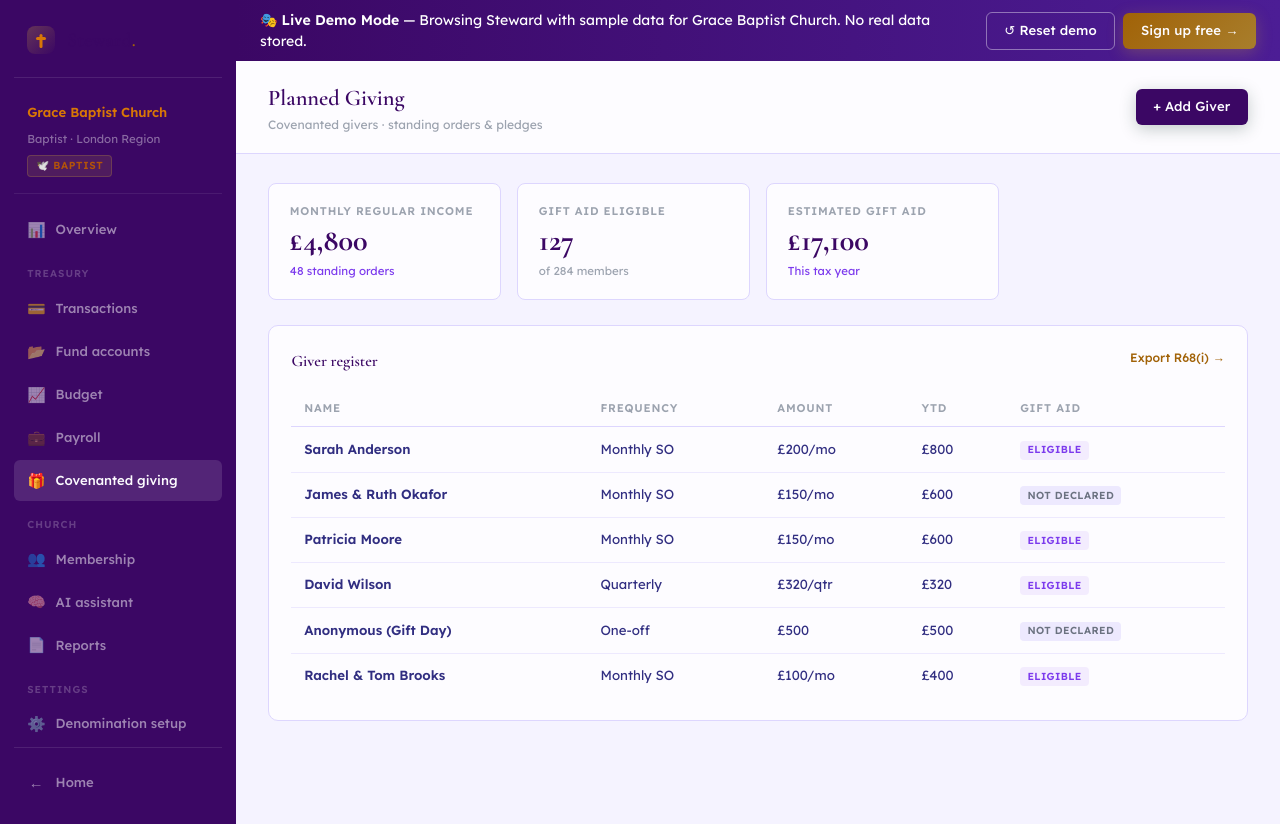
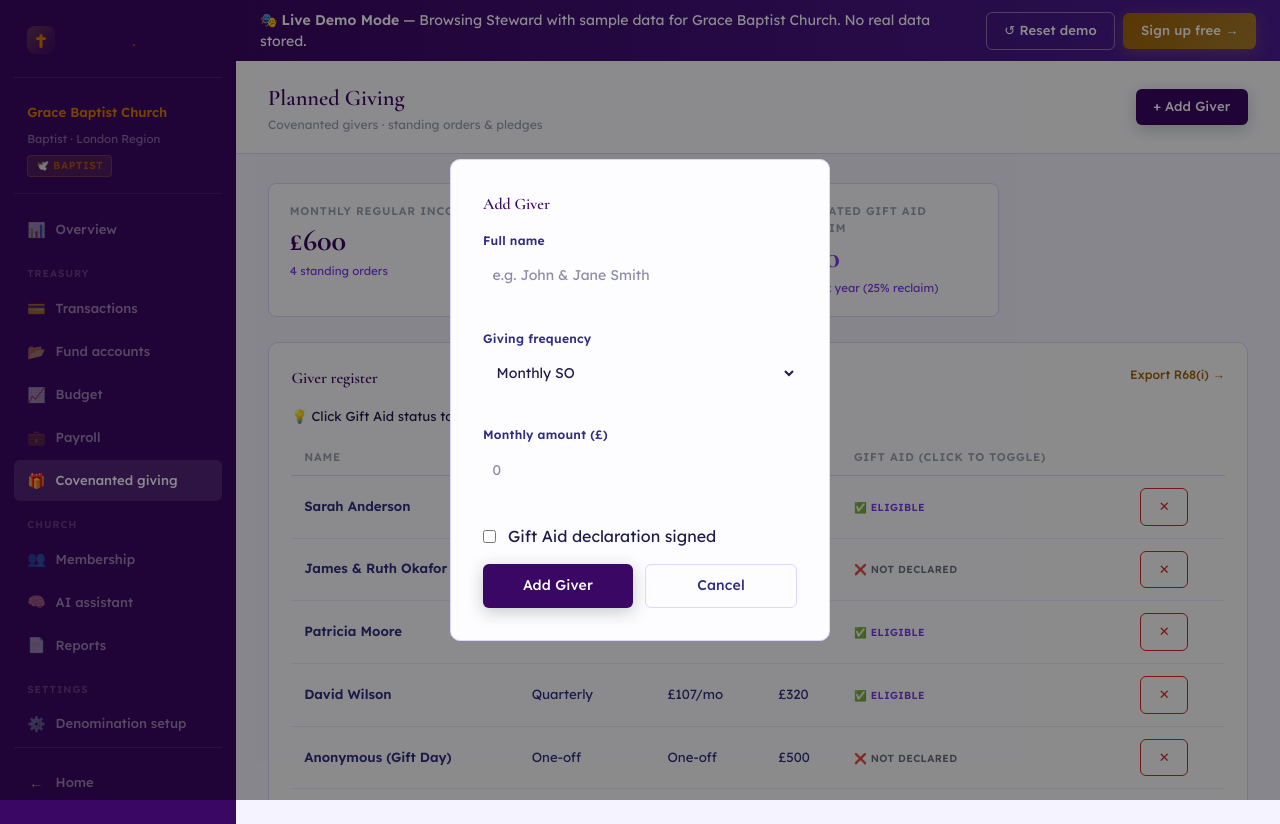
Before and after one commit to jatiopou-dev/Steward-MVP, a Next.js app: page /demo/giving in a window 1280 px wide. Both pictures are taken after a click on the button "+ Add Giver". Built offline with nearby package versions, Linux system fonts and the light colour scheme.

Commit message:
feat: wire demo giving to context, add delete

```diff
--- a/src/app/demo/giving/page.tsx
+++ b/src/app/demo/giving/page.tsx
@@ -1,42 +1,89 @@
 "use client";
-import React from "react";
+import React, { useState } from "react";
 import Topbar from "@/components/dashboard/Topbar";
+import { useDemoState } from "@/contexts/DemoStateContext";
+
 export default function DemoGiving() {
-  const givers = [
-    { name: "Sarah Anderson", freq: "Monthly SO", amount: "£200/mo", ytd: "£800", giftAid: true },
-    { name: "James & Ruth Okafor", freq: "Monthly SO", amount: "£150/mo", ytd: "£600", giftAid: false },
-    { name: "Patricia Moore", freq: "Monthly SO", amount: "£150/mo", ytd: "£600", giftAid: true },
-    { name: "David Wilson", freq: "Quarterly", amount: "£320/qtr", ytd: "£320", giftAid: true },
-    { name: "Anonymous (Gift Day)", freq: "One-off", amount: "£500", ytd: "£500", giftAid: false },
-    { name: "Rachel & Tom Brooks", freq: "Monthly SO", amount: "£100/mo", ytd: "£400", giftAid: true },
-  ];
+  const { state, dispatch } = useDemoState();
+  const [showAdd, setShowAdd] = useState(false);
+  const [form, setForm] = useState({ name: "", freq: "Monthly SO", monthly: "", giftAid: false });
+
+  const eligibleGivers = state.givers.filter(g => g.giftAid);
+  const totalEligibleYTD = eligibleGivers.reduce((s, g) => s + g.ytd, 0);
+  const giftAidEstimate = Math.round(totalEligibleYTD * 0.25);
+  const monthlyTotal = state.givers.filter(g => g.freq === "Monthly SO").reduce((s, g) => s + g.monthly, 0);
+
+  const addGiver = () => {
+    if (!form.name) return;
+    const monthly = parseFloat(form.monthly) || 0;
+    dispatch({
+      type: "ADD_GIVER",
+      giver: { id: Date.now(), name: form.name, freq: form.freq, monthly, ytd: monthly * 4, giftAid: form.giftAid },
+    });
+    setForm({ name: "", freq: "Monthly SO", monthly: "", giftAid: false });
+    setShowAdd(false);
+  };
+
   return (
     <>
-      <Topbar title="Planned Giving" subtitle="Covenanted givers · standing orders & pledges" actions={<button className="btn btn-forest btn-sm">+ Add Giver</button>} />
+      <Topbar title="Planned Giving" subtitle="Covenanted givers · standing orders & pledges" actions={<button className="btn btn-forest btn-sm" onClick={() => setShowAdd(true)}>+ Add Giver</button>} />
       <div className="content">
         <div className="kpi-row">
-          <div className="kpi"><div className="kpi-lbl">Monthly regular income</div><div className="kpi-val">£4,800</div><div className="kpi-meta up">48 standing orders</div></div>
-          <div className="kpi"><div className="kpi-lbl">Gift Aid eligible</div><div className="kpi-val">127</div><div className="kpi-meta neutral">of 284 members</div></div>
-          <div className="kpi"><div className="kpi-lbl">Estimated Gift Aid</div><div className="kpi-val">£17,100</div><div className="kpi-meta up">This tax year</div></div>
+          <div className="kpi"><div className="kpi-lbl">Monthly regular income</div><div className="kpi-val">£{monthlyTotal.toLocaleString()}</div><div className="kpi-meta up">{state.givers.filter(g => g.freq === "Monthly SO").length} standing orders</div></div>
+          <div className="kpi"><div className="kpi-lbl">Gift Aid eligible givers</div><div className="kpi-val">{eligibleGivers.length}</div><div className="kpi-meta neutral">of {state.givers.length} givers</div></div>
+          <div className="kpi"><div className="kpi-lbl">Estimated Gift Aid reclaim</div><div className="kpi-val" style={{ color: "var(--sage)" }}>£{giftAidEstimate.toLocaleString()}</div><div className="kpi-meta up">This tax year (25% reclaim)</div></div>
         </div>
+
         <div className="card">
           <div className="card-head"><div className="card-title">Giver register</div><div className="card-link">Export R68(i) →</div></div>
+          <p style={{ padding: "0 0 0.75rem", fontSize: "0.82rem", color: "var(--fg-muted)" }}>💡 Click Gift Aid status to toggle eligibility — reclaim estimate updates above.</p>
           <table className="tbl">
-            <thead><tr><th>Name</th><th>Frequency</th><th>Amount</th><th>YTD</th><th>Gift Aid</th></tr></thead>
+            <thead><tr><th>Name</th><th>Frequency</th><th>Amount</th><th>YTD</th><th>Gift Aid (click to toggle)</th><th></th></tr></thead>
             <tbody>
-              {givers.map((g, i) => (
-                <tr key={i}>
+              {state.givers.map(g => (
+                <tr key={g.id}>
                   <td><strong>{g.name}</strong></td>
                   <td>{g.freq}</td>
-                  <td>{g.amount}</td>
-                  <td>{g.ytd}</td>
-                  <td><div className={`chip ${g.giftAid ? "chip-sage" : "chip-stone"}`}>{g.giftAid ? "Eligible" : "Not declared"}</div></td>
+                  <td>{g.monthly > 0 ? `£${g.monthly}/mo` : "One-off"}</td>
+                  <td>£{g.ytd.toLocaleString()}</td>
+                  <td>
+                    <button
+                      onClick={() => dispatch({ type: "TOGGLE_GIFT_AID", id: g.id })}
+                      className={`chip ${g.giftAid ? "chip-sage" : "chip-stone"}`}
+                      style={{ cursor: "pointer", border: "none", background: "none", padding: 0 }}
+                    >
+                      {g.giftAid ? "✅ Eligible" : "❌ Not declared"}
+                    </button>
+                  </td>
+                  <td>
+                    <button
+                      className="btn btn-outline btn-sm"
+                      style={{ color: "var(--rust)", borderColor: "var(--rust)" }}
+                      onClick={() => dispatch({ type: "DELETE_GIVER", id: g.id })}
+                    >✕</button>
+                  </td>
                 </tr>
               ))}
             </tbody>
           </table>
         </div>
       </div>
+
+      {showAdd && (
+        <div style={{ position: "fixed", inset: 0, background: "rgba(0,0,0,0.45)", display: "flex", alignItems: "center", justifyContent: "center", zIndex: 1000 }}>
+          <div className="card" style={{ width: 380, padding: "2rem", display: "flex", flexDirection: "column", gap: "1rem" }}>
+            <div className="card-title">Add Giver</div>
+            <div className="form-grp"><label>Full name</label><input value={form.name} onChange={e => setForm(f => ({ ...f, name: e.target.value }))} placeholder="e.g. John & Jane Smith" style={{ width: "100%", padding: "0.6rem", borderRadius: "8px", border: "1px solid var(--border)", background: "var(--bg)" }} /></div>
+            <div className="form-grp"><label>Giving frequency</label><select value={form.freq} onChange={e => setForm(f => ({ ...f, freq: e.target.value }))} style={{ width: "100%", padding: "0.6rem", borderRadius: "8px", border: "1px solid var(--border)", background: "var(--bg)" }}><option>Monthly SO</option><option>Quarterly</option><option>Annual</option><option>One-off</option></select></div>
+            <div className="form-grp"><label>Monthly amount (£)</label><input type="number" value={form.monthly} onChange={e => setForm(f => ({ ...f, monthly: e.target.value }))} placeholder="0" style={{ width: "100%", padding: "0.6rem", borderRadius: "8px", border: "1px solid var(--border)", background: "var(--bg)" }} /></div>
+            <div style={{ display: "flex", alignItems: "center", gap: "0.75rem" }}><input type="checkbox" id="ga2" checked={form.giftAid} onChange={e => setForm(f => ({ ...f, giftAid: e.target.checked }))} /><label htmlFor="ga2">Gift Aid declaration signed</label></div>
+            <div style={{ display: "flex", gap: "0.75rem" }}>
+              <button className="btn btn-forest" style={{ flex: 1 }} onClick={addGiver}>Add Giver</button>
+              <button className="btn btn-outline" style={{ flex: 1 }} onClick={() => setShowAdd(false)}>Cancel</button>
+            </div>
+          </div>
+        </div>
+      )}
     </>
   );
 }
```
